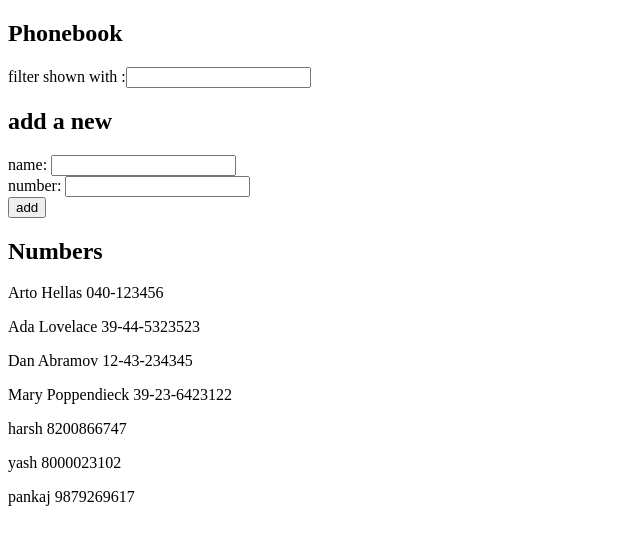
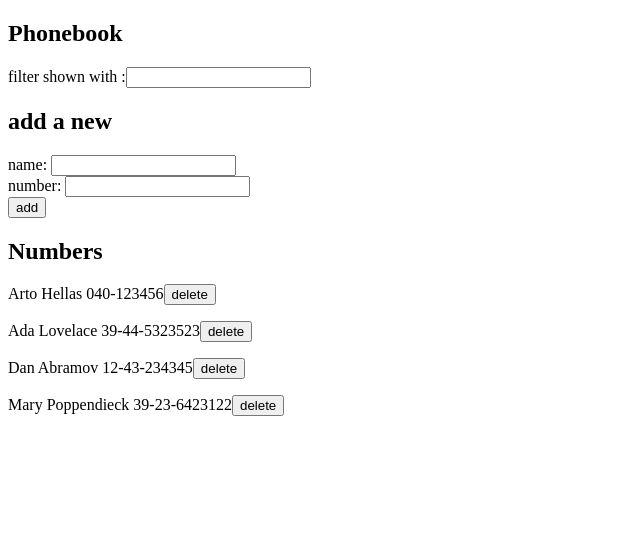
Before and after one commit to TARUN66747/FULL_STACK_OPEN-1, a React (Vite) app in the folder part2/phonebook/: page / in a window 1280 px wide. Shown: the top 544 px of the page, without its empty margins (0-640 px from the left). Built offline with nearby package versions, Linux system fonts and the light colour scheme; data requests are answered from the project's data file.

Commit message:
2.14: exercise completed

```diff
--- a/part2/phonebook/db.json
+++ b/part2/phonebook/db.json
@@ -19,21 +19,6 @@
       "name": "Mary Poppendieck",
       "number": "39-23-6423122",
       "id": "4"
-    },
-    {
-      "name": "harsh",
-      "number": "8200866747",
-      "id": "Iro9BRb-xCY"
-    },
-    {
-      "name": "yash",
-      "number": "8000023102",
-      "id": "U9wQKxRHegg"
-    },
-    {
-      "name": "pankaj",
-      "number": "9879269617",
-      "id": "E6u4VdAXki4"
     }
   ],
   "$schema": "./node_modules/json-server/schema.json"
--- a/part2/phonebook/src/App.jsx
+++ b/part2/phonebook/src/App.jsx
@@ -1,12 +1,10 @@
 import { useState , useEffect} from 'react'
-import axios from 'axios'
 import personService from './services/person'
 const Filterr = (props) =>{
   return (
   <div> filter shown with :<input value ={props.searchString} onChange={props.onChange}/></div>
 )
 }
-
 const PersonForm = (props) =>{
   return(
     <form onSubmit={props.handleSubmit}>
@@ -20,11 +18,9 @@ const PersonForm = (props) =>{
       </form>
   )
 }
-
-
 const PersonData =(props)=>{
   return (<>
-    {((props.persons).filter(value => value.name.toLowerCase().includes((props.searchString).toLowerCase())).map(value=><p key ={value.id}> {value.name} {value.number}</p>) )}
+    {((props.persons).filter(value => value.name.toLowerCase().includes((props.searchString).toLowerCase())).map(value=><p key ={value.id}> {value.name} {value.number}<button onClick={() => props.handleDeleteData(value.id,value.name)}>delete</button></p>) )}
   </>)
 }
 
@@ -73,6 +69,16 @@ const App = () => {
   const handleSearchStringChange = (event)=>{
     setSearchString(event.target.value)
   }
+  const handleDeleteData=(id,name)=>{
+    if(window.confirm(`Delete ${name}?`)){
+    personService.deleteData(id)
+    .then(() => {
+
+       console.log("data deleted")
+        setPersons(persons.filter(p => p.id !== id))
+      })}
+  }
+
   const hook = () =>{
     console.log("effect")
     personService.getAll()
@@ -91,9 +97,8 @@ const App = () => {
       <h2> add a new</h2>
       <PersonForm handleSubmit={handleSubmit} newName={newName} handleNameChange={handleNameChange} newNumber={newNumber} handleNumberChange={handleNumberChange}/>
       <h2>Numbers</h2>
-      <PersonData persons={persons} searchString={searchString}/>
+      <PersonData persons={persons} searchString={searchString} handleDeleteData={handleDeleteData}/>
     </div>
   )
 }
-
 export default App
--- a/part2/phonebook/src/services/person.js
+++ b/part2/phonebook/src/services/person.js
@@ -12,4 +12,9 @@ const create =(newObject)=>{
     return request.then(response => response.data)
 }
 
-export default {getAll,create}
+const deleteData =(identity)=>{
+    const request =axios.delete(`${baseUrl}/${identity}`,)
+    return request.then(response => response.data)
+}
+
+export default {getAll,create,deleteData}
```
